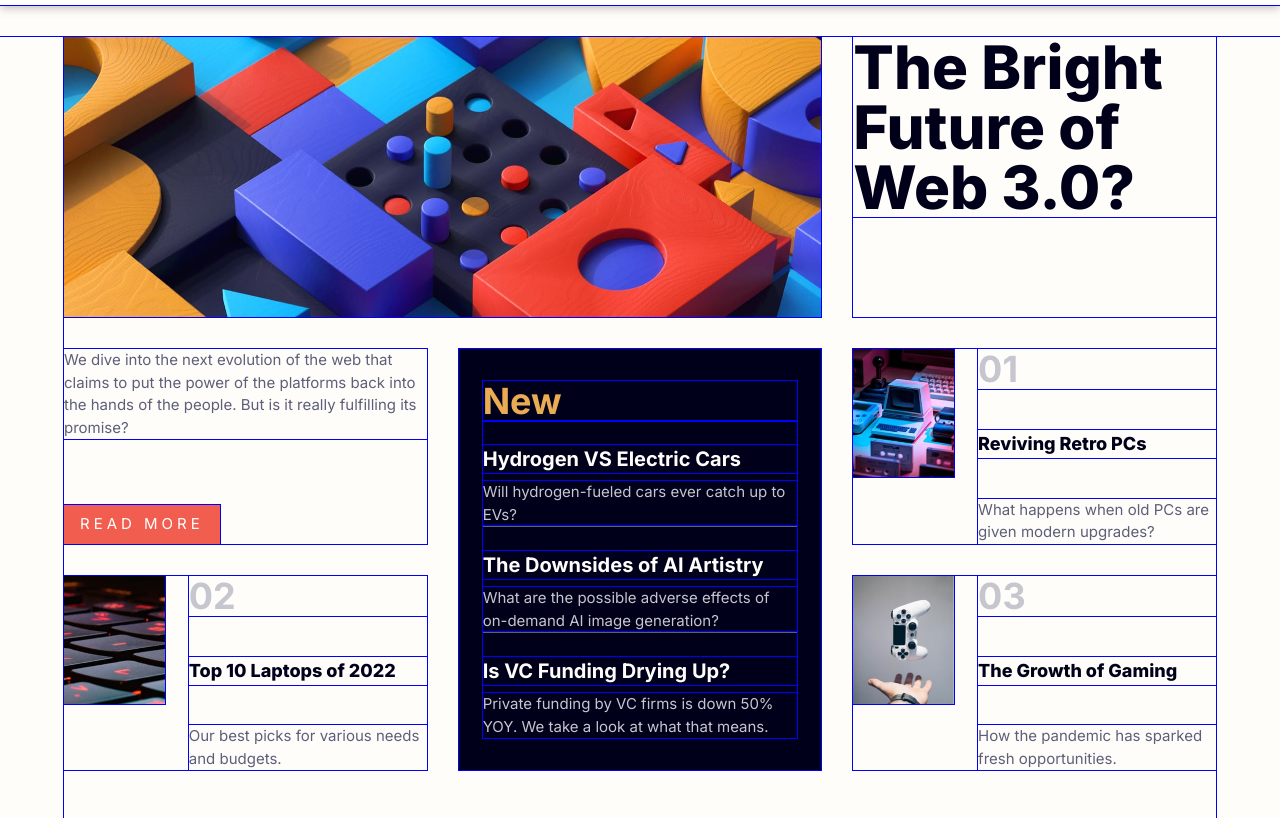
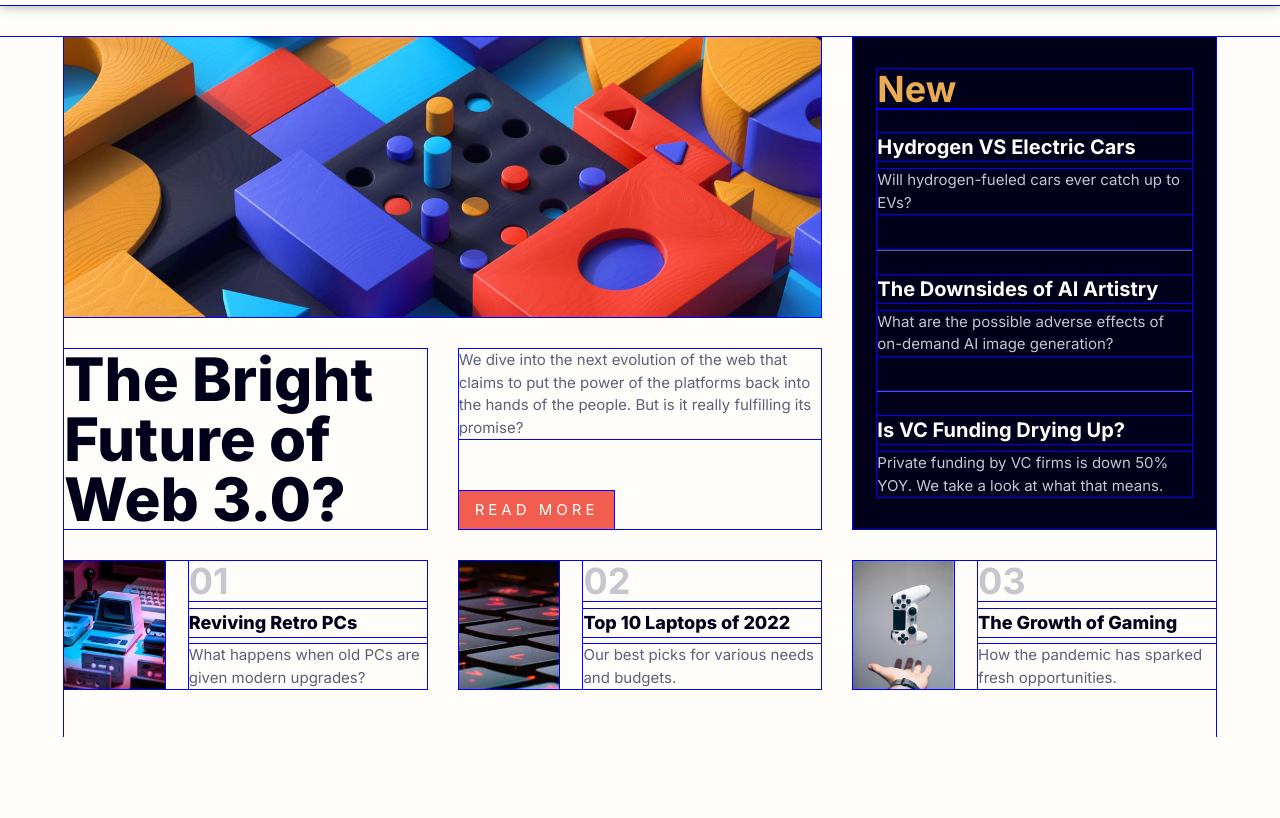
Before and after one commit to lilKriT/Bright-Future-News-Page, a website built with Vite: page index.html in a window 1280 px wide. Shown: the part 92-910 px from the top of the page. After the commit the page ends 829 px from the top, so only its background shows below. Built offline with nearby package versions, Linux system fonts and the light colour scheme.

```diff
--- a/index.html
+++ b/index.html
@@ -72,7 +72,7 @@
         </div>
 
         <!-- Title -->
-        <div>
+        <div class="lg:row-start-2">
           <h1 class="text-6xl font-extrabold text-veryDarkBlue">
             The Bright Future of Web 3.0?
           </h1>
@@ -80,7 +80,7 @@
 
         <!-- Main article -->
         <div
-          class="flex flex-col justify-between items-start text-darkGrayishBlue"
+          class="flex flex-col justify-between items-start text-darkGrayishBlue lg:row-start-2"
         >
           <p>
             We dive into the next evolution of the web that claims to put the
```
